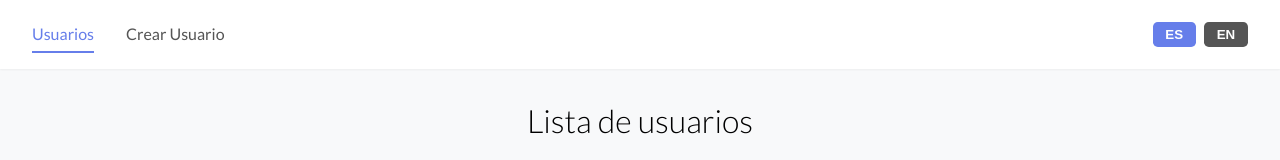
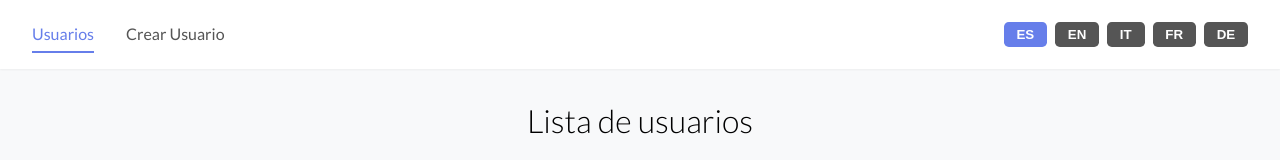
Before and after one commit to marlondt-dev/user-management, a Vue app: page / in a window 1280 px wide. Shown: the top 160 px of the page. Built offline with nearby package versions, Linux system fonts and the light colour scheme; no server answers.

Commit message:
chore(components): added new languages for translation

```diff
--- a/src/App.vue
+++ b/src/App.vue
@@ -17,7 +17,9 @@ const {t} = useI18n()
 
     <LanguageSelector />
     </nav>
+    <main>
     <RouterView />
+    </main>
   </div>
 
 </template>
@@ -29,12 +31,12 @@ nav {
   display: flex;
   flex-direction: column-reverse;
   align-items: center;
+  gap: 1rem;
   @include tablet {
     display: flex;
     flex-direction: row;
-  justify-content: space-between;
-  align-items: center;
-
+    justify-content: space-between;
+    align-items: center;
   }
 
   padding: 1rem 2rem;
@@ -63,7 +65,7 @@ nav {
 
 
 main {
-  max-width: 75rem;
+  max-width: 90rem;
   margin: 2rem auto;
   padding: 0 2rem;
 }
--- a/src/components/LanguageSelector.vue
+++ b/src/components/LanguageSelector.vue
@@ -6,6 +6,9 @@ const { locale } = useI18n()
 const languages = [
     { code: 'es', name: 'Español', flag: 'ES'},
     { code: 'en', name: 'English', flag: 'EN'},
+    { code: 'it', name: 'Italiano', flag: 'IT'},
+    { code: 'fr', name: 'Français', flag: 'FR'},
+    { code: 'de', name: 'Deutsch', flag: 'DE'},
 ]
 
 const changeLanguage = (code: string) => {
@@ -26,7 +29,7 @@ const changeLanguage = (code: string) => {
 
 
     .language-selector {
-        margin-left: auto;
+
         display: flex;
         gap: 0.5rem;
 
```
